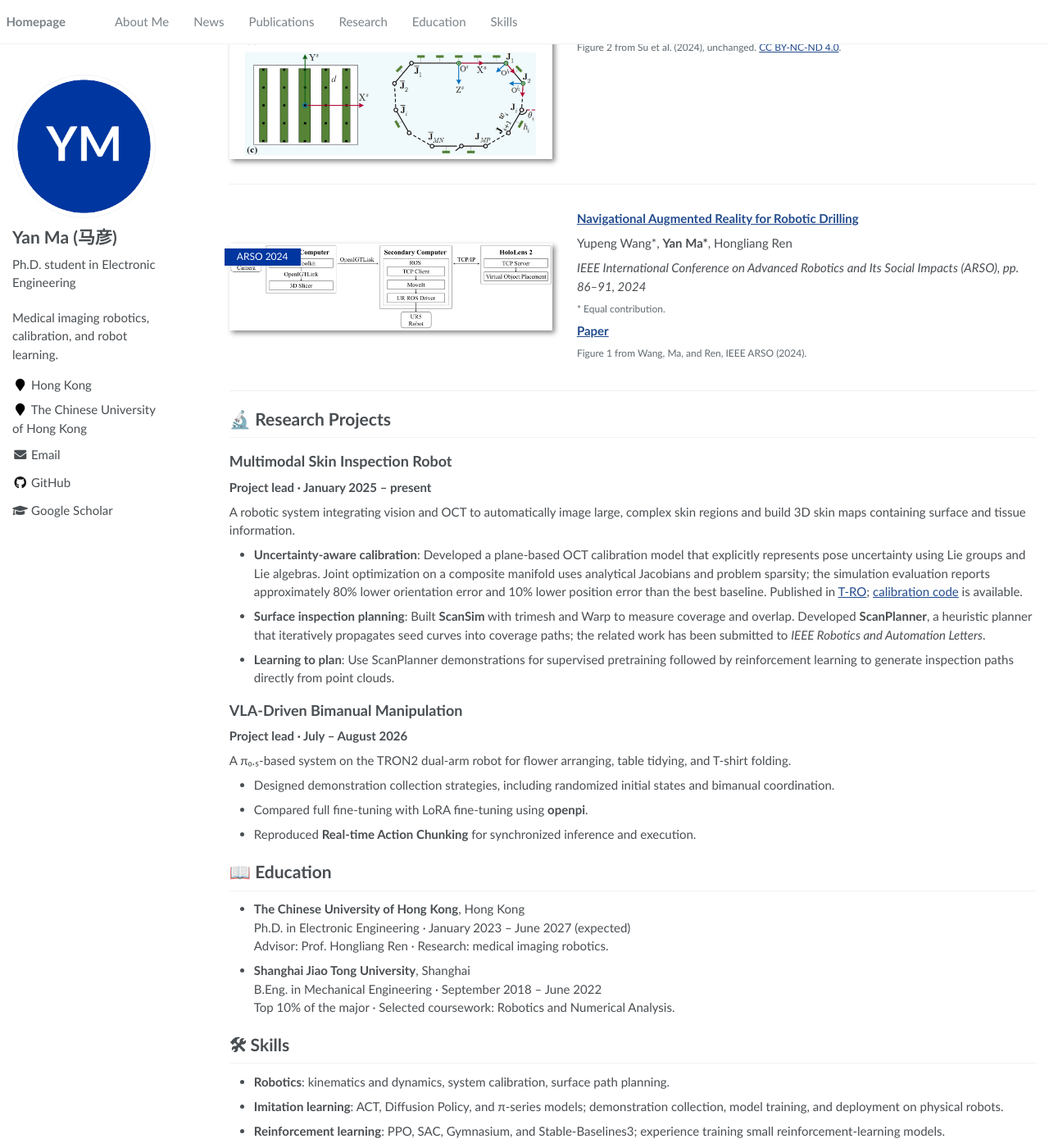
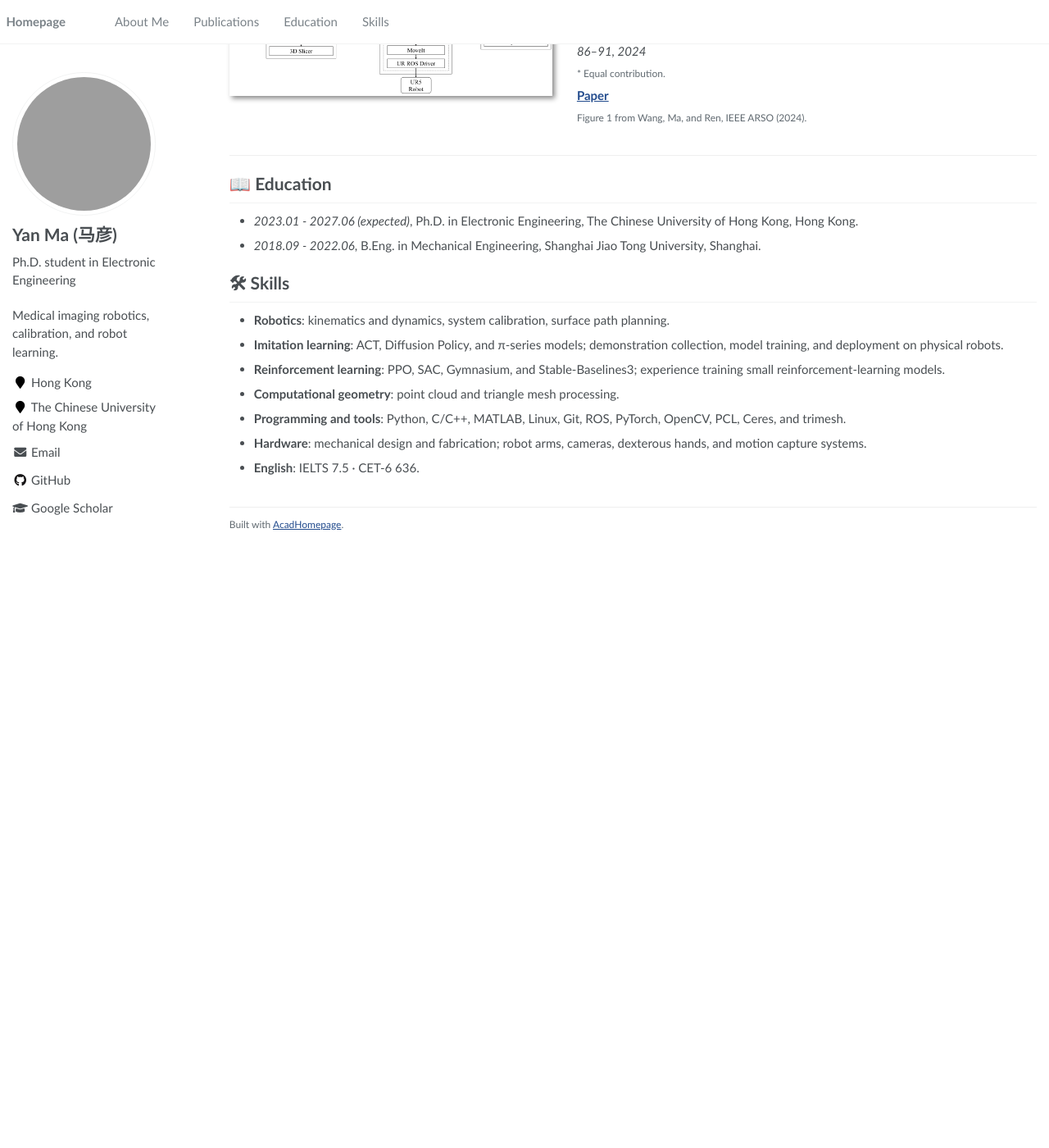
Before and after one commit to ILoveCorn/ILoveCorn.github.io, a Jekyll site: the page built from _pages/about.md, in a window 1280 px wide and 1400 px high, scrolled down 1754 px. Shown: the whole window at 82% size. Built offline with Jekyll 4.4.1, drawn with Linux system fonts in a browser that asks for light colours; after the commit the page ends 2409 px from its top, so only the background shows below that; some of the changed text lies outside the part shown; grey boxes are pictures that could not be loaded.

Commit message:
Simplify homepage sections and update advisors and GitHub avatar

```diff
--- a/_config.yml
+++ b/_config.yml
@@ -17,7 +17,7 @@ baidu_site_verification  :  # get baidu_site_verification from https://ziyuan.ba
 # Site Author
 author:
   name             : "Yan Ma (马彦)"
-  avatar           : "images/avatar.png"
+  avatar           : "https://avatars.githubusercontent.com/u/50043470?v=4&s=400"
   bio              : "Ph.D. student in Electronic Engineering"
   location         : "Hong Kong"
   employer         : "The Chinese University of Hong Kong"
--- a/_data/navigation.yml
+++ b/_data/navigation.yml
@@ -3,14 +3,8 @@ main:
   - title: "About Me"
     url: "/#about-me"
 
-  - title: "News"
-    url: "/#news"
-
   - title: "Publications"
     url: "/#publications"
-
-  - title: "Research"
-    url: "/#research"
 
   - title: "Education"
     url: "/#education"
--- a/_pages/about.md
+++ b/_pages/about.md
@@ -10,59 +10,22 @@ redirect_from:
 
 <span class="anchor" id="about-me"></span>
 
-I am **Yan Ma (马彦)**, a Ph.D. student in Electronic Engineering at [The Chinese University of Hong Kong](https://www.ee.cuhk.edu.hk/), advised by [Prof. Hongliang Ren](https://www.ee.cuhk.edu.hk/en-gb/people/academic-staff/professors/prof-ren-hongliang). My research focuses on **medical imaging robotics**, with an emphasis on system calibration, surface inspection planning, and robot learning.
+I am **Yan Ma (马彦)**, a Ph.D. student in Electronic Engineering at The Chinese University of Hong Kong, advised by [Prof. Hongliang Ren](https://www.ee.cuhk.edu.hk/en-gb/people/academic-staff/professors/prof-ren-hongliang) and Prof. Jiewen Lai. My research focuses on **medical imaging robotics**, with an emphasis on system calibration, surface inspection planning, and robot learning.
 
-I develop robotic systems that connect visual perception with optical coherence tomography (OCT) for large-area skin imaging. My work spans uncertainty-aware hand-eye calibration, geometric and learning-based path planning, and vision-language-action (VLA) models for bimanual manipulation. My publications include *IEEE Transactions on Robotics*, *Nature Communications*, and *IEEE Transactions on Industrial Informatics*.
-
-Before joining CUHK in January 2023, I received my B.Eng. in Mechanical Engineering from [Shanghai Jiao Tong University](https://en.sjtu.edu.cn/) in June 2022, ranking in the top 10% of my major. I expect to complete my Ph.D. in June 2027.
+Before joining CUHK in January 2023, I received my B.Eng. in Mechanical Engineering from Shanghai Jiao Tong University in June 2022. I expect to complete my Ph.D. in June 2027.
 
 For research discussions and collaboration, please feel free to contact me at [yanloveoat@gmail.com](mailto:yanloveoat@gmail.com).
-
-<h1 id="news">🔥 News</h1>
-
-- **2026.08**: Completed a π₀.₅-driven bimanual manipulation project on the TRON2 robot, covering flower arranging, table tidying, and T-shirt folding.
-- **2026**: Our uncertainty-aware OCT hand-eye calibration work is published in *IEEE Transactions on Robotics*. [Paper](https://doi.org/10.1109/TRO.2026.3710397) / [Code](https://github.com/ILoveCorn/2DCalib).
-- **2026**: Our work on single twistable tendon-driven continuum robots is published in *Nature Communications*. [Paper](https://doi.org/10.1038/s41467-026-74225-3).
 
 <span class="anchor" id="-publications"></span>
 <h1 id="publications">📝 Publications</h1>
 
-<h2>🤖 Medical Imaging and Robotics</h2>
-
 {% include publications.html %}
-
-<span class="anchor" id="-research"></span>
-<h1 id="research">🔬 Research Projects</h1>
-
-## Multimodal Skin Inspection Robot
-
-**Project lead · January 2025 – present**
-
-A robotic system integrating vision and OCT to automatically image large, complex skin regions and build 3D skin maps containing surface and tissue information.
-
-- **Uncertainty-aware calibration**: Developed a plane-based OCT calibration model that explicitly represents pose uncertainty using Lie groups and Lie algebras. Joint optimization on a composite manifold uses analytical Jacobians and problem sparsity; the simulation evaluation reports approximately 80% lower orientation error and 10% lower position error than the best baseline. Published in [T-RO](https://doi.org/10.1109/TRO.2026.3710397); [calibration code](https://github.com/ILoveCorn/2DCalib) is available.
-- **Surface inspection planning**: Built **ScanSim** with trimesh and Warp to measure coverage and overlap. Developed **ScanPlanner**, a heuristic planner that iteratively propagates seed curves into coverage paths; the related work has been submitted to *IEEE Robotics and Automation Letters*.
-- **Learning to plan**: Use ScanPlanner demonstrations for supervised pretraining followed by reinforcement learning to generate inspection paths directly from point clouds.
-
-## VLA-Driven Bimanual Manipulation
-
-**Project lead · July – August 2026**
-
-A π₀.₅-based system on the TRON2 dual-arm robot for flower arranging, table tidying, and T-shirt folding.
-
-- Designed demonstration collection strategies, including randomized initial states and bimanual coordination.
-- Compared full fine-tuning with LoRA fine-tuning using **openpi**.
-- Reproduced **Real-time Action Chunking** for synchronized inference and execution.
 
 <span class="anchor" id="-education"></span>
 <h1 id="education">📖 Education</h1>
 
-- **The Chinese University of Hong Kong**, Hong Kong \\
-  Ph.D. in Electronic Engineering · January 2023 – June 2027 (expected) \\
-  Advisor: Prof. Hongliang Ren · Research: medical imaging robotics.
-- **Shanghai Jiao Tong University**, Shanghai \\
-  B.Eng. in Mechanical Engineering · September 2018 – June 2022 \\
-  Top 10% of the major · Selected coursework: Robotics and Numerical Analysis.
+- *2023.01 - 2027.06 (expected)*, Ph.D. in Electronic Engineering, The Chinese University of Hong Kong, Hong Kong.
+- *2018.09 - 2022.06*, B.Eng. in Mechanical Engineering, Shanghai Jiao Tong University, Shanghai.
 
 <span class="anchor" id="-skills"></span>
 <h1 id="skills">🛠 Skills</h1>
```
Also changed, not shown: README.md (+1 -1 lines).
